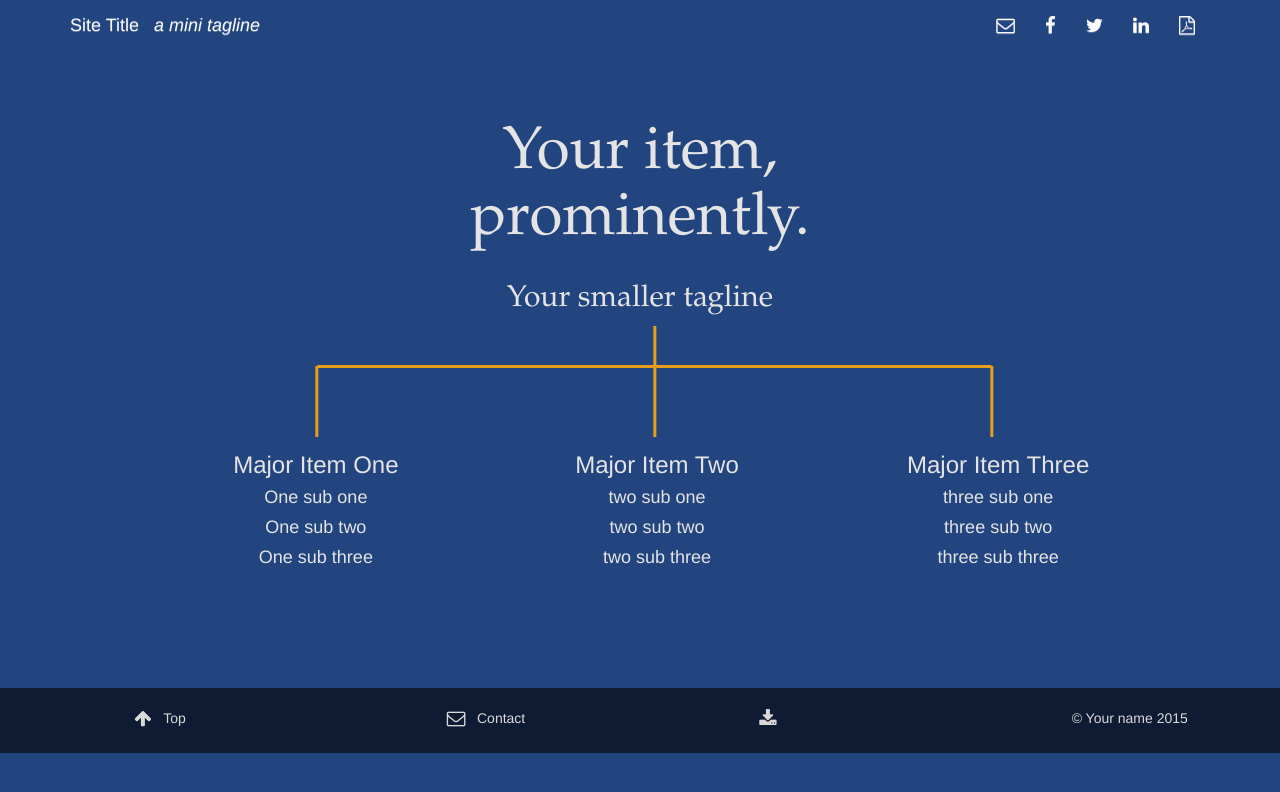
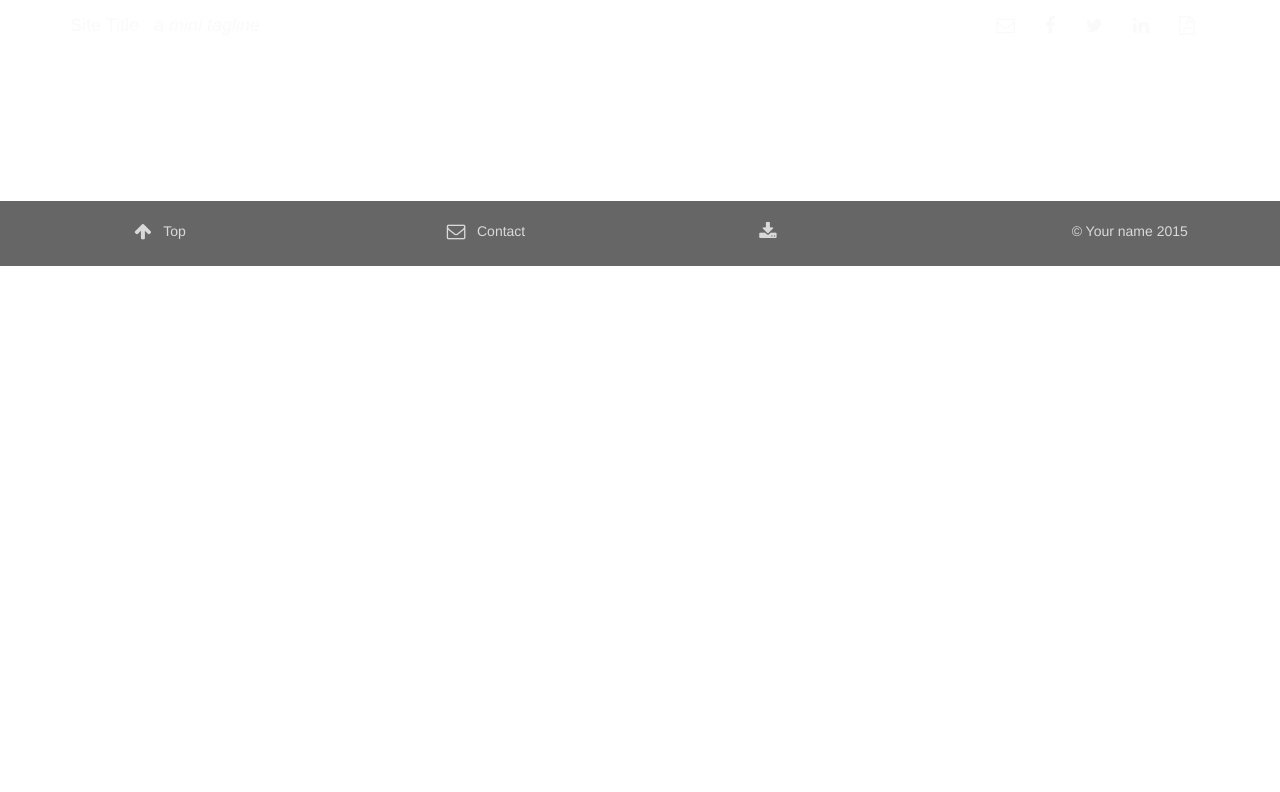
Before and after one commit to ericyork/bit-reveal, a plain HTML site: page index.html in a window 1280 px wide. Drawn offline with nearby package versions, Linux system fonts and the light colour scheme.

Commit message:
Code purge
Kills most of the html and css from the original project.

```diff
--- a/css/style.css
+++ b/css/style.css
@@ -41,116 +41,10 @@ a:focus {
 }
 
 #home {
-	background-color: #224580;
-	color: #e4e4e4;
+	background-color: #FFF;
+	color: #555;
 	padding-top: 100px;
 }
-
-/* centered columns styles */
-.row-centered {
-    text-align:center;
-}
-.col-centered {
-    display:inline-block;
-    float:none;
-    /* reset the text-align */
-    text-align:left;
-    /* inline-block space fix */
-    margin-right:-4px;
-}
-.col-fixed {
-    /* custom width */
-    width:320px;
-}
-.col-min {
-    /* custom min width */
-    min-width:320px;
-}
-.col-max {
-    /* custom max width */
-    max-width:320px;
-}
-
-/* heading styles */
-h1, h2, h3, h4, h5, h6, p {
-}
-
-h1 {
-	font-family: "Goudy Old Style","Big Caslon",Palatino,"Palatino Linotype","Palatino LT STD",Georgia,serif;
-	font-size: 6rem;
-	line-height: 1.1;
-}
-
-h2 {
-	font-family: "Goudy Old Style","Big Caslon",Palatino,"Palatino Linotype","Palatino LT STD",Georgia,serif;
-	font-size: 3rem;
-}
-
-h3 {
-	text-align: center;
-}
-
-h4 {
-	text-align: center;
-}
-
-.top3 {
-	margin-top: -35px;
-}
-
-h4:last-child {
-	padding-bottom: 10px;
-}
-
-#box1:hover {
-	background-color: #e79e19;
-	color: #224580;
-}
-
-#box2:hover {
-	background-color: #e79e19;
-	color: #224580;
-}
-
-#box3:hover {
-	background-color: #e79e19;
-	color: #224580;
-}
-
-#box1:hover h3 {
-	color: #224580;
-	font-weight: 800;
-}
-
-#box2:hover h3 {
-	color: #224580;
-	font-weight: 800;
-}
-
-#box3:hover h3 {
-	color: #224580;
-	font-weight: 800;
-}
-
-#box1:hover h4 {
-	color: #224580;
-	font-weight: 800;
-}
-
-#box2:hover h4 {
-	color: #224580;
-	font-weight: 800;
-}
-
-#box3:hover h4 {
-	color: #224580;
-	font-weight: 800;
-}
-
-:hover {
-	transition: .4s ease-in-out;
-}
-
 
 /* animation styles */
 line {
@@ -161,22 +55,22 @@ line {
 }
 
 #name {
-  color: #e4e4e4;
+  color: #555;
   animation: name 1s 1 ease-out;
 }
 
 #reveal1 {
-  color: #e4e4e4;
+  color: #555;
   animation: reveal1 1s 1 ease-out;
 }
 
 #reveal2 {
-  color: #e4e4e4;
+  color: #555;
   animation: reveal2 1.6s 1 ease-out;
 }
 
 .reveal3 {
-  color: #e4e4e4;
+  color: #555;
   animation: reveal3 1.8s 1 ease-out;
 }
 
@@ -219,7 +113,7 @@ line {
         color: #e79e19;
     }
     33% {
-    	color: #e4e4e4;
+    	color: #555;
     }
 }
 @keyframes reveal1 {
@@ -230,7 +124,7 @@ line {
         color: #e79e19;
     }
     51% {
-    	color: #e4e4e4;
+    	color: #555;
     }
 }
 @keyframes reveal2 {
@@ -241,7 +135,7 @@ line {
         color: #e79e19;
     }
     66% {
-    	color: #e4e4e4;
+    	color: #555;
     }
 }
 @keyframes reveal3 {
@@ -252,7 +146,7 @@ line {
         color: #e79e19;
     }
     100% {
-    	color: #e4e4e4;
+    	color: #555;
     }
 }
 /*  line keyframes */
--- a/index.html
+++ b/index.html
@@ -67,57 +67,8 @@ Full license is available at http://ericyork.github.io/bit-reveal/LICENSE.txt-->
 			</div><!--column-->
 		</div><!--content-->
 			<div class="container">
-				<div class="row row-centered">
-					<div class="">
-						<h1 id="name">Your item,<br />prominently.</h1>
-					</div>
-				</div><!--end row-->
-				<div class="row row-centered">
-					<div class="">
-						<h2 id="reveal1">Your smaller tagline</h2>
-					</div>
-				</div><!--end row-->
-				<div class="container">
-					<div class="row row-centered">
-						<div class="">
-							<svg version="1.1" id="layer_1" xmlns="http://www.w3.org/2000/svg" xmlns:xlink="http://www.w3.org/1999/xlink" x="0px" y="0px"
-								 width="682.5px" height="136px" viewBox="0 0 682.5 136" enable-background="new 0 0 682.5 136" xml:space="preserve">
-								<line id="vert_top" x1="340.833" y1="0" x2="340.833" y2="40"/>
-								<line id="horiz_l" x1="340.333" y1="40.5" x2="3.333" y2="40.5"/>
-								<line id="horiz_r" x1="340.333" y1="40.5" x2="677.333" y2="40.5"/>
-								<line id="vert_c" x1="340.833" y1="41" x2="340.833" y2="111"/>
-								<line id="vert_l" x1="2.833" y1="40" x2="2.833" y2="111"/>
-								<line id="vert_r" x1="677.833" y1="40" x2="677.833" y2="111"/>
-							</svg>
-						</div>
-					</div><!--end row-->
-					<div class="row row-centered top3">
-						<div id="box1" class="col-xs-12 col-sm-6 col-md-3 col-centered">
-						<a class="menu" href="#">
-							<h3 id="reveal2">Major Item One</h3>
-							<h4 class="reveal3">One sub one</h4>
-							<h4 class="reveal3">One sub two</h4>
-							<h4 class="reveal3">One sub three</h4>
-						</a>
-						</div>
-						<div id="box2" class="col-xs-12 col-sm-6 col-md-4 col-centered">
-						<a class="menu" href="#">
-							<h3 id="reveal2">Major Item Two</h3>
-							<h4 class="reveal3">two sub one</h4>
-							<h4 class="reveal3">two sub two</h4>
-							<h4 class="reveal3">two sub three</h4>
-						<a>
-						</div>
-						<div id="box3" class="col-xs-12 col-sm-6 col-md-3 col-centered">
-						<a class="menu" href="#">
-							<h3 id="reveal2">Major Item Three</h3>
-							<h4 class="reveal3">three sub one</h4>
-							<h4 class="reveal3">three sub two</h4>
-							<h4 class="reveal3">three sub three</h4>
-						</a>
-						</div>
-					</div><!--end row-->
-				</div><!--end inner container-->
+				<div class="row">
+				</div><!--end outer container-->
 			</div><!--end outer container-->
 		<!--Begin footer-->
 		<footer class="container-fluid">
```
